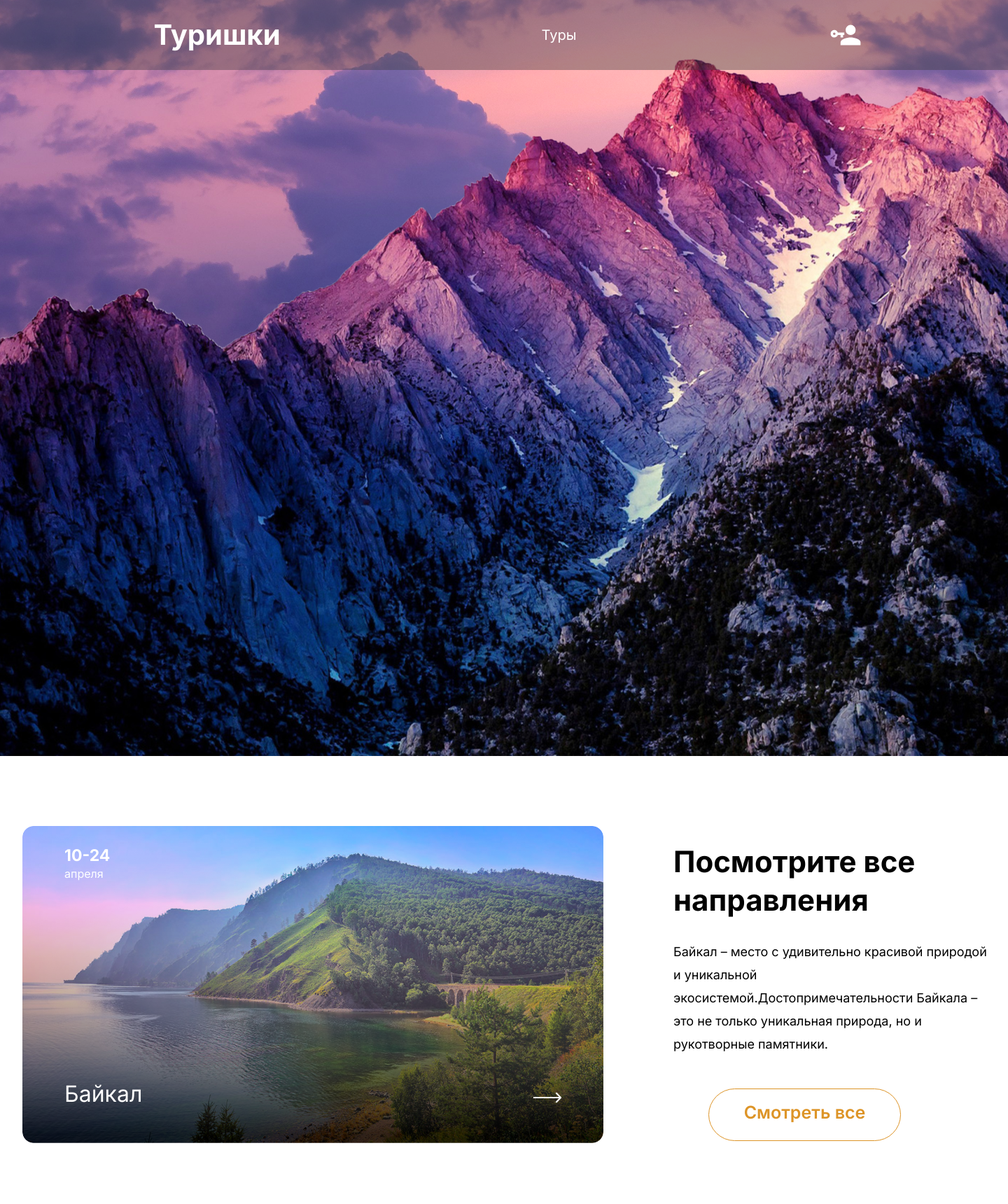
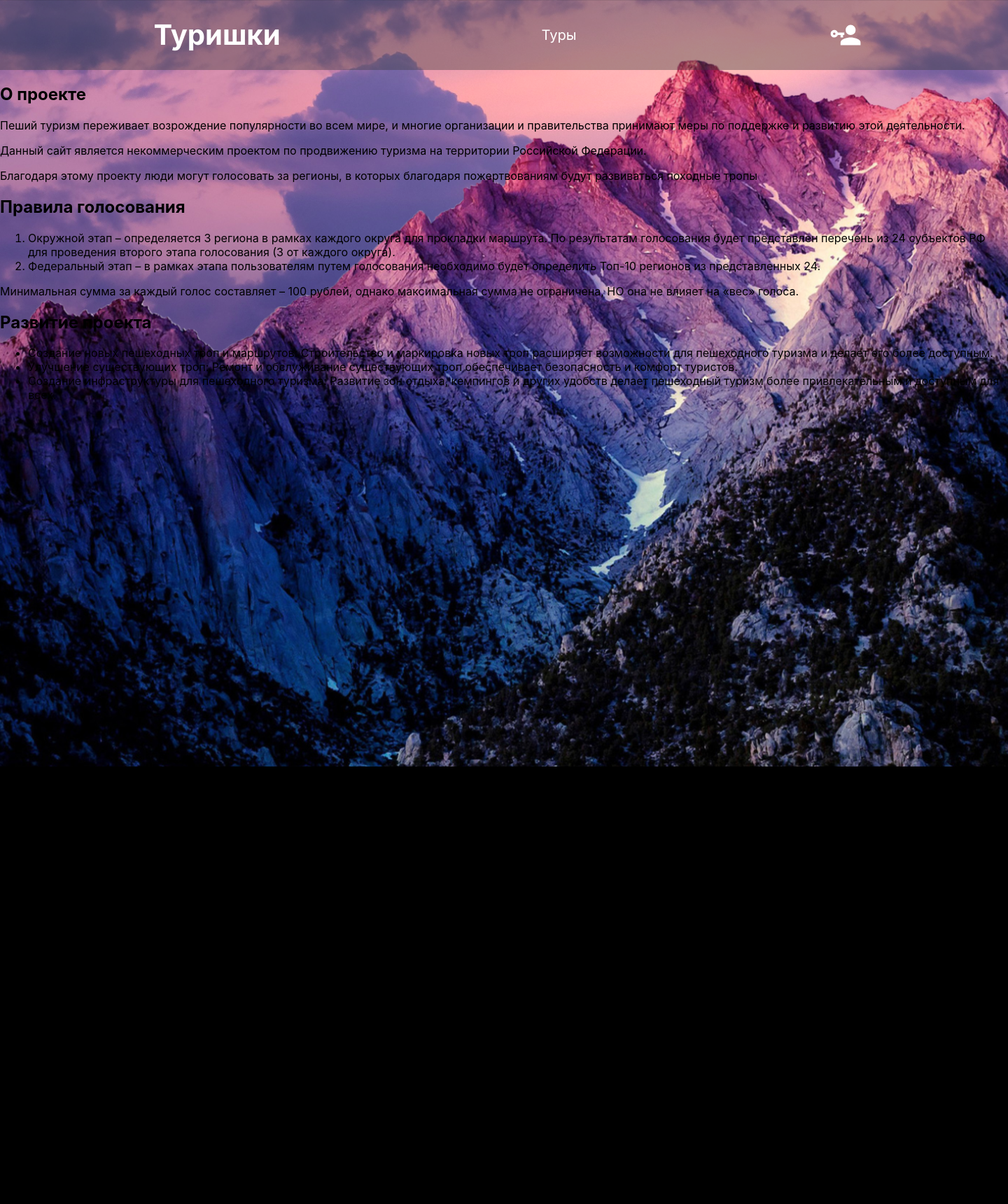
Before and after one commit to Horsinc/odmenz, a PHP site: page / in a window 1440 px wide. Shown: the top 1720 px of the page at 70% size. After the commit the page ends 1095 px from the top, so only its background shows below. Run offline with PHP 8.4, Linux system fonts and the light colour scheme.

Commit message:
version5

```diff
--- a/index.php
+++ b/index.php
@@ -47,6 +47,34 @@
 				<span class="contacts"><a class="textheader" href="#" id="registrationLink"><img style="scale:1.8;" src="img\untitled.svg"></a></span>
 				<?php endif; ?>
       </span>
+    </div>
+    <div id="main_info">
+
+            <div class="about-project">
+                <h2>О проекте</h2>
+                <p>Пеший туризм переживает возрождение популярности во всем мире, и многие организации и правительства принимают меры по поддержке и развитию этой деятельности.</p>
+                <p>Данный сайт является некоммерческим проектом по продвижению туризма на территории Российской Федерации.</p>
+                <p>Благодаря этому проекту люди могут голосовать за регионы, в которых благодаря пожертвованиям будут развиваться походные тропы</p>
+            </div>
+            <div class="voting-rules">
+                <h2>Правила голосования</h2>
+                <ol>
+                    <li>Окружной этап – определяется 3 региона в рамках каждого округа для прокладки маршрута. По результатам голосования будет представлен перечень из 24 субъектов РФ для проведения второго этапа голосования (3 от каждого округа).</li>
+                    <li>Федеральный этап – в рамках этапа пользователям путем голосования необходимо будет определить Топ-10 регионов из представленных 24.</li>
+                </ol>
+                <p>Минимальная сумма за каждый голос составляет – 100 рублей, однако максимальная сумма не ограничена, НО она не влияет на «вес» голоса.</p>
+            </div>
+            <div class="project-development">
+                <h2>Развитие проекта</h2>
+                <ul>
+                    <li>Создание новых пешеходных троп и маршрутов: Строительство и маркировка новых троп расширяет возможности для пешеходного туризма и делает его более доступным.</li>
+                    <li>Улучшение существующих троп: Ремонт и обслуживание существующих троп обеспечивает безопасность и комфорт туристов.</li>
+                    <li>Создание инфраструктуры для пешеходного туризма: Развитие зон отдыха, кемпингов и других удобств делает пешеходный туризм более привлекательным и доступным для всех.</li>
+                </ul>
+            </div>
+
+
+
     </div>
     <div id="registrationBlock" class="container right-panel-active">
       <div class="container__form container--signup">
@@ -98,76 +126,6 @@
     </div>
 
   </header>
-  <section>
-    <div class="containerr">
-
-    </div>
-  </section>
-  <section class="tour-section">
-    <div class="wrapper">
-      <div class="tour">
-        <img src="img\pic-tour.png" class="pic-tour"></img>
-        <div class="wrapper-2">
-          <span class="day-tour">10-24</span><span class="month-tour">апреля</span><span
-            class="place-tour">Байкал</span>
-        </div>
-        <img src="img\Arrow 1.png" class="img-arrow-1">
-        <span class="title-tour">Посмотрите все<br />направления туров</span><span class="description-tour">Байкал –
-          место с удивительно красивой природой и уникальной
-          экосистемой.Достопримечательности Байкала – это не только уникальная
-          природа, но и рукотворные памятники.</span>
-        <form action="Page_tours.php" target="_blank">
-          <div class="wrapper-3"><button class="smotretvsem-tour-button">Смотреть все</button></div>
-        </form>
-      </div>
-  </section>
-  <section class="mini-shop-section">
-    <div class="mini-shop">
-      <div class="tovar-1">
-        <span class="span">Изготовлен для самых первых шагов со всеми удобствами</span>
-        <img src="img\pic-tovar1.png" class="pic-tovar1"></img>
-        <span class="span-3">Набор “Новичок”</span><span class="span-4">7.990₽</span>
-        <button class="button">
-          <span>Добавить</span>
-          <div class="cart">
-            <svg viewBox="0 0 36 26">
-              <polyline points="1 2.5 6 2.5 10 18.5 25.5 18.5 28.5 7.5 7.5 7.5"></polyline>
-              <polyline points="15 13.5 17 15.5 22 10.5"></polyline>
-            </svg>
-          </div>
-        </button>
-      </div>
-      <div class="tovar-2">
-        <span class="novice-set">Набор “Новичок”</span>
-        <img src="img/pic-tovar2.png" class="pic-tovar2"> </img>
-        <span class="convenient-first-steps">Изготовлен для самых первых шагов со всеми удобствами</span>
-        <span class="ruble">7.990₽</span>
-        <button class="button">
-          <span>Добавить</span>
-          <div class="cart">
-            <svg viewBox="0 0 36 26">
-              <polyline points="1 2.5 6 2.5 10 18.5 25.5 18.5 28.5 7.5 7.5 7.5"></polyline>
-              <polyline points="15 13.5 17 15.5 22 10.5"></polyline>
-            </svg>
-          </div>
-        </button>
-      </div>
-      <div class="tovar-3">
-        <span class="convenient-first-steps-9">Изготовлен для самых первых шагов со всеми удобствами</span>
-        <img src="img\pic-tovar3.png" class="pic-tovar3"></img>
-        <span class="nabir-novichok">Набор “Новичок”</span><span class="ruble-b">7.990₽</span>
-        <button class="button">
-          <span>Добавить</span>
-          <div class="cart">
-            <svg viewBox="0 0 36 26">
-              <polyline points="1 2.5 6 2.5 10 18.5 25.5 18.5 28.5 7.5 7.5 7.5"></polyline>
-              <polyline points="15 13.5 17 15.5 22 10.5"></polyline>
-            </svg>
-          </div>
-        </button>
-      </div>
-    </div>
-  </section>
 
 
   <script src="js.js"></script>
```
